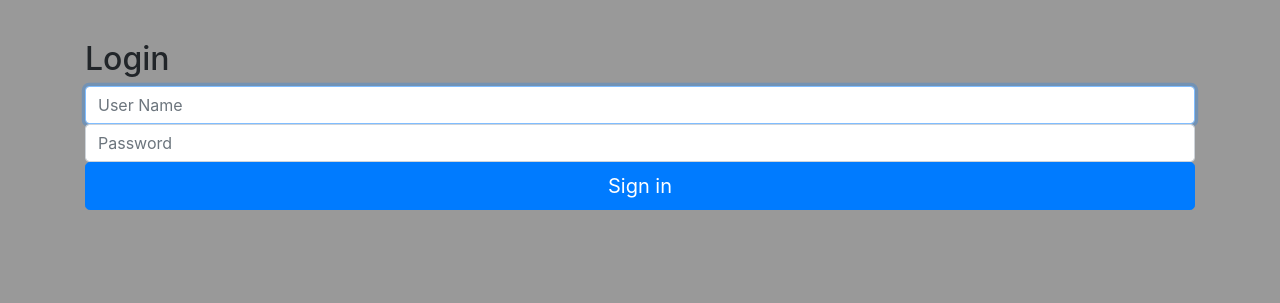
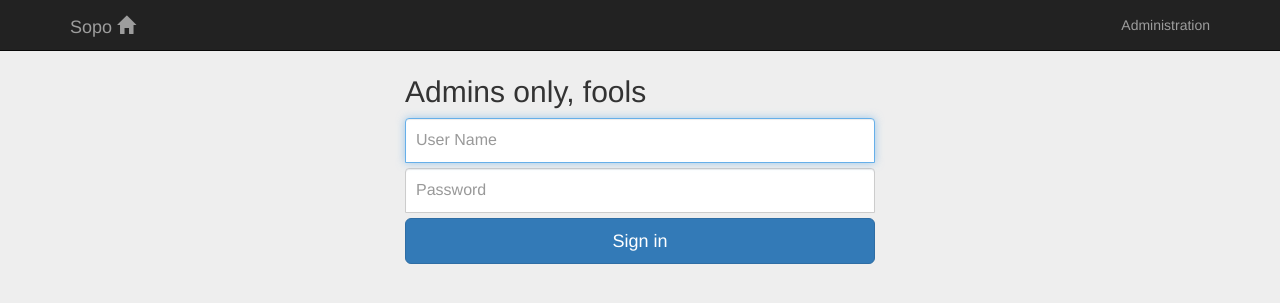
Before and after one commit to soapyking/sopo-kiosk, a Flask app: page /administration/login in a window 1280 px wide. Shown: the top 303 px of the page. Run offline with Flask 2, Linux system fonts and the light colour scheme; parts of the project's set-up code (start-up, migrations or seed data) failed here and were passed over; some libraries are stand-ins or nearby versions.

Commit message:
Added navbar, other minor UI cleanup/corrections

```diff
--- a/kiosk/kiosk/static/css/common.css
+++ b/kiosk/kiosk/static/css/common.css
@@ -3,7 +3,3 @@ body {
   padding-bottom: 40px;
   background-color: #eee;
 }
-<<<<<<< HEAD
-=======
-
->>>>>>> Shuffled some dirs. Admin login frontend under construction.
--- a/kiosk/kiosk/templates/admin_login.html
+++ b/kiosk/kiosk/templates/admin_login.html
@@ -1,35 +1,18 @@
+{% extends "base.html" %}
+{% block title %} Signin {% endblock %}
 <!DOCTYPE html>
 <!-- Pretty much a lot like the bootstrap exmaple login page - cjulian -->
-<html lang="en">
-  <head>
-    <meta charset="utf-8">
-    <meta http-equiv="X-UA-Compatible" content="IE=edge">
-    <meta name="viewport" content="width=device-width, initial-scale=1">
-    <meta name="description" content="Admin login page">
-    <meta name="author" content="Chris J">
+  {% block head %}
+  <link href="/static/css/signin.css" rel="stylesheet">
+  {% endblock %}
 
-    <title>Admin login</title>
-
-    <link href="/static/3p/css/bootstrap.css" rel="stylesheet">
-
-    <link href="/static/css/admin_login.css" rel="stylesheet">
-    <link href="/static/css/common.css" rel="stylesheet">
-    <link href="/static/css/admin_common.css" rel="stylesheet">
-
-  </head>
-
-  <body>
-
+  {% block content %}
     <div class="container">
-
       <form class="form-signin" role="form" method="post">
-        <h2 class="form-signin-heading">Login</h2>
+        <h2 class="form-signin-heading">Admins only, fools</h2>
         <input type="name" class="form-control" placeholder="User Name" name="uname" required autofocus>
         <input type="password" class="form-control" placeholder="Password" name="password" required>
         <button class="btn btn-lg btn-primary btn-block" type="submit">Sign in</button>
       </form>
-
     </div> <!-- /container -->
-
-  </body>
-</html>
+  {% endblock %}
--- a/kiosk/kiosk/templates/base.html
+++ b/kiosk/kiosk/templates/base.html
@@ -7,19 +7,31 @@
   <meta name="viewport" content="width=device-width, initial-scale=1">
   <meta name="description" content="">
   <meta name="author" content="">
-  <script type="text/javascript" src="static/3p/js/jquery-1.11.1.js"></script>
-  <style type="text/css"></style>
-  <link href="static/3p/css/bootstrap.css" rel="stylesheet">
-  <link href="static/css/common.css" rel="stylesheet">
+
+  <script type="text/javascript" src="/static/3p/js/jquery-1.11.1.js"></script>
+
+  <link href="/static/3p/css/bootstrap.css" rel="stylesheet">
+  <link href="/static/css/common.css" rel="stylesheet">
 
   <title>{% block title %}{% endblock %} - SOPO Bicycle Co-op</title>
   {% block head %}
   {% endblock %}
 </head>
 <body>
-    <div id="content">{% block content %}{% endblock %}</div>
-    <div id="footer">
-        {% block footer %}
-        {% endblock %}
+  <div class="navbar navbar-inverse navbar-fixed-top" role="navigation">
+    <div class="container">
+      <div class="navbar-header">
+        <a class="navbar-brand" href="/signin">Sopo <span class="glyphicon glyphicon-home"></span></a>
+      </div>
+      <ul class="nav navbar-nav navbar-right">
+        <li><a href="/administration/login">Administration</a></li>
+      </ul>
     </div>
+  </div>
+
+  <div id="content">{% block content %}{% endblock %}</div>
+  <div id="footer">
+    {% block footer %}
+    {% endblock %}
+  </div>
 </body>
--- a/kiosk/kiosk/templates/signin.html
+++ b/kiosk/kiosk/templates/signin.html
@@ -1,10 +1,8 @@
 {% extends "base.html" %}
-{% block title %} Signin {% endblock %}
+{% block title %} Admin Login {% endblock %}
 <!DOCTYPE html>
-<!-- Seriously, I ripped this off a bootstrap example. -->
-<html lang="en">
   {% block head %}
-  <link href="static/css/signin.css" rel="stylesheet">
+  <link href="/static/css/signin.css" rel="stylesheet">
   {% endblock %}
 
   {% block content %}
```
